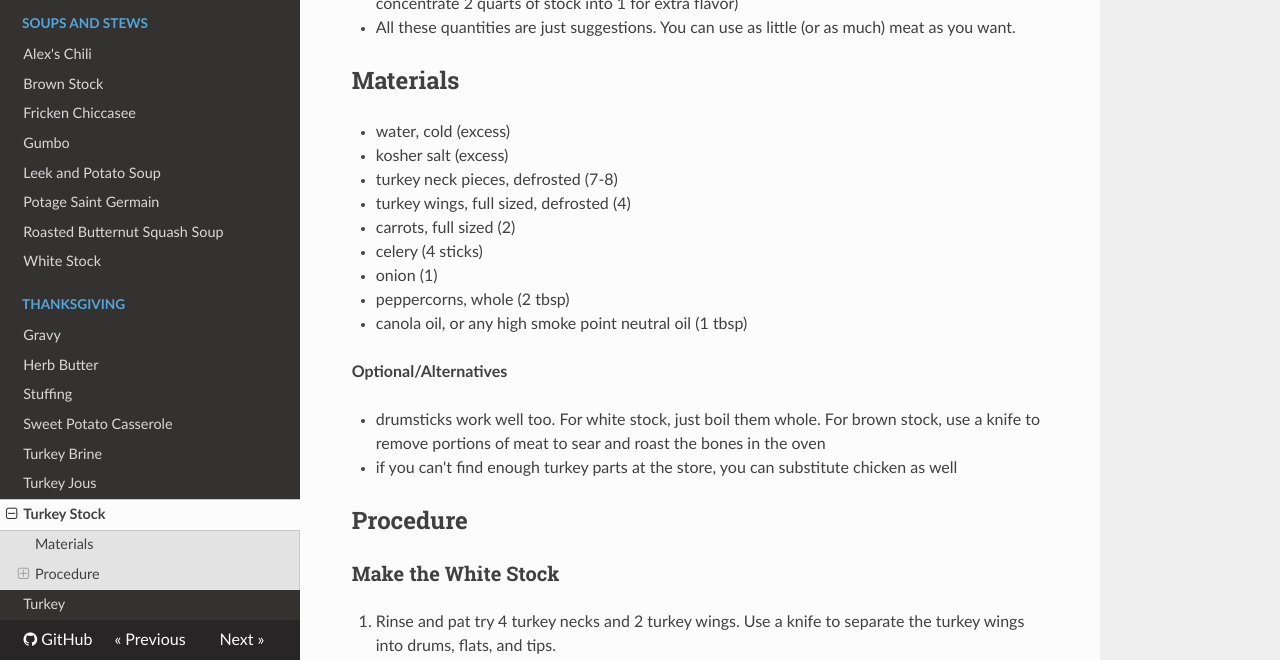
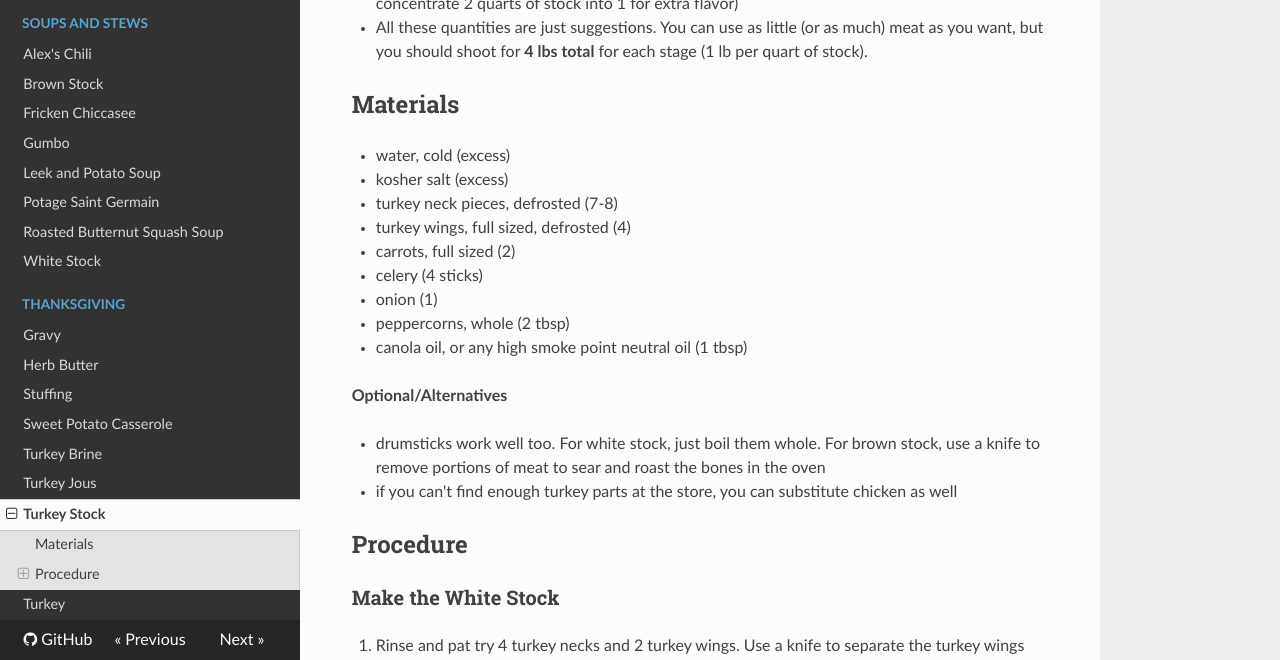
Before and after one commit to arecker/cookbook, an MkDocs documentation site: the page built from recipes/thanksgiving/turkey-stock.md, in a window 1280 px wide and 900 px high, scrolled down 684 px, cut to the strip 240-900 px from the top of the window. Built offline with MkDocs 1.6.1, drawn with Linux system fonts in a browser that asks for light colours; nearby versions of some CDN libraries.

Commit message:
Fix stock

```diff
--- a/recipes/thanksgiving/turkey-stock.md
+++ b/recipes/thanksgiving/turkey-stock.md
@@ -15,7 +15,7 @@ General rules for making good stock:
 - Do not let stock sit in the fridge for longer than 3-4 days.  Instead, re-freeze and thaw as needed.
 - Always bring stock to a simmer before using in food and consuming.
 - If possible, concentrate your stock down to the exact quantity you need in your recipe and add salt just before serving (for example, when making a special meal, sometimes I like to concentrate 2 quarts of stock into 1 for extra flavor)
-- All these quantities are just suggestions.  You can use as little (or as much) meat as you want.
+- All these quantities are just suggestions.  You can use as little (or as much) meat as you want, but you should shoot for **4 lbs total** for each stage (1 lb per quart of stock).
 
 ## Materials
 
```
